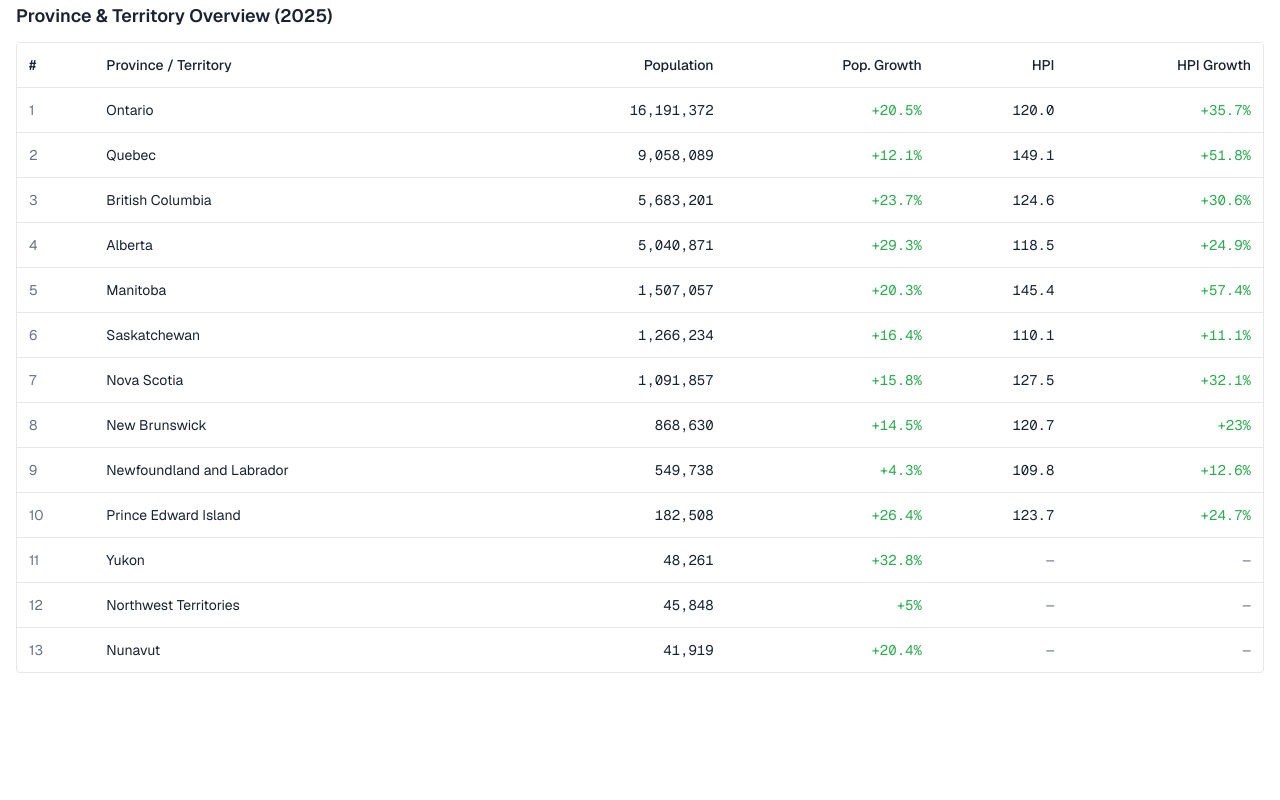
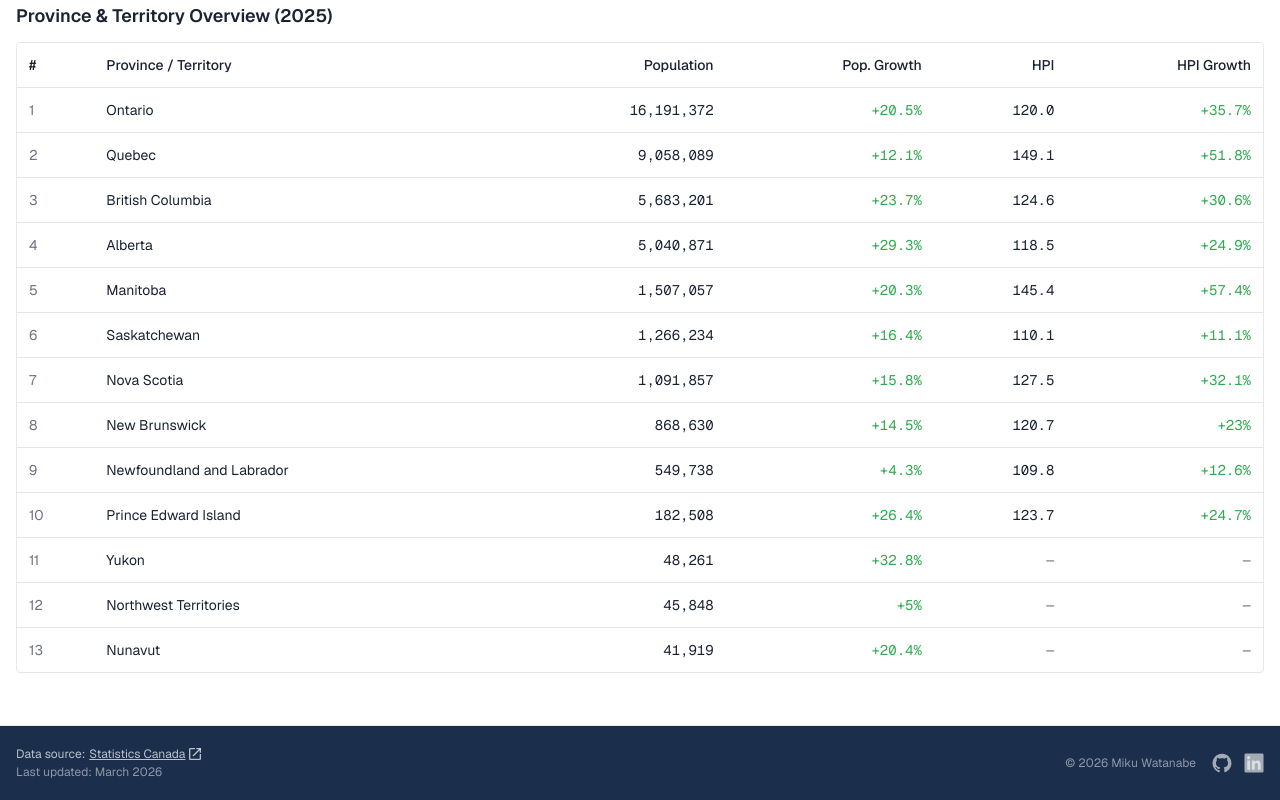
Before and after one commit to Mik-watanabe/province-data-dashboard, a Next.js app: page / in a window 1280 px wide. Shown: the part 1361-2161 px from the top of the page. Before the commit the page ends 2054 px from the top, so only its background shows below. Built offline with nearby package versions, Linux system fonts and the light colour scheme.

Commit message:
add the footer

```diff
--- a/app/layout.tsx
+++ b/app/layout.tsx
@@ -31,7 +31,9 @@ export default function RootLayout({
           <div className="mx-auto flex max-w-7xl items-center justify-between px-4 py-3">
             <div className="flex items-center gap-2">
               <span className="text-xl">🍁</span>
-              <span className="text-lg font-semibold tracking-tight">CanadaStats</span>
+              <span className="text-lg font-semibold tracking-tight">
+                CanadaStats
+              </span>
             </div>
             <p className="hidden text-sm text-nav-fg/60 sm:block">
               Population & Housing Price Dashboard
@@ -39,6 +41,88 @@ export default function RootLayout({
           </div>
         </nav>
         {children}
+        <footer className="mt-8 border-t border-card-border bg-nav-bg text-nav-fg">
+          <div className="mx-auto max-w-7xl px-4 py-5">
+            <div className="flex flex-col gap-4 text-xs sm:flex-row sm:items-center sm:justify-between">
+              <div className="flex flex-col gap-0.5 text-nav-fg/70">
+                <p className="flex flex-wrap items-center gap-1">
+                  Data source:{" "}
+                  <a
+                    href="https://www.statcan.gc.ca/en/start"
+                    target="_blank"
+                    rel="noopener noreferrer"
+                    className="inline-flex items-center gap-0.5 underline transition-colors hover:text-nav-fg"
+                  >
+                    Statistics Canada
+                    <svg
+                      xmlns="http://www.w3.org/2000/svg"
+                      x="0px"
+                      y="0px"
+                      width="16"
+                      height="16"
+                      viewBox="0 0 24 24"
+                      fill="currentColor"
+                    >
+                      <path d="M19,21H5c-1.1,0-2-0.9-2-2V5c0-1.1,0.9-2,2-2h7v2H5v14h14v-7h2v7C21,20.1,20.1,21,19,21z"></path>
+                      <path d="M21 10L19 10 19 5 14 5 14 3 21 3z"></path>
+                      <path
+                        d="M6.7 8.5H22.3V10.5H6.7z"
+                        transform="rotate(-45.001 14.5 9.5)"
+                      ></path>
+                    </svg>
+                  </a>
+                </p>
+                <p className="text-nav-fg/50">Last updated: March 2026</p>
+              </div>
+              <div className="flex items-center gap-4 pt-2 sm:pl-4 sm:pt-0">
+                <span className="text-nav-fg/50">
+                  © {new Date().getFullYear()} Miku Watanabe
+                </span>
+                <div className="flex items-center gap-3">
+                  <a
+                    href="https://github.com/Mik-watanabe"
+                    target="_blank"
+                    rel="noopener noreferrer"
+                    className="inline-flex text-nav-fg/60 transition-colors hover:text-nav-fg"
+                    aria-label="GitHub"
+                  >
+                    <svg
+                      className="h-5 w-5"
+                      viewBox="0 0 128 128"
+                      fill="currentColor"
+                    >
+                      <path
+                        fillRule="evenodd"
+                        clipRule="evenodd"
+                        d="M64 5.103c-33.347 0-60.388 27.035-60.388 60.388 0 26.682 17.303 49.317 41.297 57.303 3.017.56 4.125-1.31 4.125-2.905 0-1.44-.056-6.197-.082-11.243-16.8 3.653-20.345-7.125-20.345-7.125-2.747-6.98-6.705-8.836-6.705-8.836-5.48-3.748.413-3.67.413-3.67 6.063.425 9.257 6.223 9.257 6.223 5.386 9.23 14.127 6.562 17.573 5.02.542-3.903 2.107-6.568 3.834-8.076-13.413-1.525-27.514-6.704-27.514-29.843 0-6.593 2.36-11.98 6.223-16.21-.628-1.52-2.695-7.662.584-15.98 0 0 5.07-1.623 16.61 6.19C53.7 35 58.867 34.327 64 34.304c5.13.023 10.3.694 15.127 2.033 11.526-7.813 16.59-6.19 16.59-6.19 3.287 8.317 1.22 14.46.593 15.98 3.872 4.23 6.215 9.617 6.215 16.21 0 23.194-14.127 28.3-27.574 29.796 2.167 1.874 4.097 5.55 4.097 11.183 0 8.08-.07 14.583-.07 16.572 0 1.607 1.088 3.49 4.148 2.897 23.98-7.994 41.263-30.622 41.263-57.294C124.388 32.14 97.35 5.104 64 5.104z"
+                      />
+                    </svg>
+                  </a>
+                  <a
+                    href="https://linkedin.com/in/miku-watanabe"
+                    target="_blank"
+                    rel="noopener noreferrer"
+                    className="group inline-flex text-nav-fg/60 transition-colors"
+                    aria-label="LinkedIn"
+                  >
+                    <svg className="h-5 w-5" viewBox="0 0 128 128">
+                      <path
+                        d="M116 3H12a8.91 8.91 0 00-9 8.8v104.42a8.91 8.91 0 009 8.78h104a8.93 8.93 0 009-8.81V11.77A8.93 8.93 0 00116 3z"
+                        fill="currentColor"
+                        className="transition-colors group-hover:fill-white"
+                      />
+                      <path
+                        d="M21.06 48.73h18.11V107H21.06zm9.06-29a10.5 10.5 0 11-10.5 10.49 10.5 10.5 0 0110.5-10.49M50.53 48.73h17.36v8h.24c2.42-4.58 8.32-9.41 17.13-9.41C103.6 47.28 107 59.35 107 75v32H88.89V78.65c0-6.75-.12-15.44-9.41-15.44s-10.87 7.36-10.87 15V107H50.53z"
+                        fill="currentColor"
+                        className="transition-[fill] group-hover:fill-[#1b2e4b]"
+                      />
+                    </svg>
+                  </a>
+                </div>
+              </div>
+            </div>
+          </div>
+        </footer>
       </body>
     </html>
   );
```
